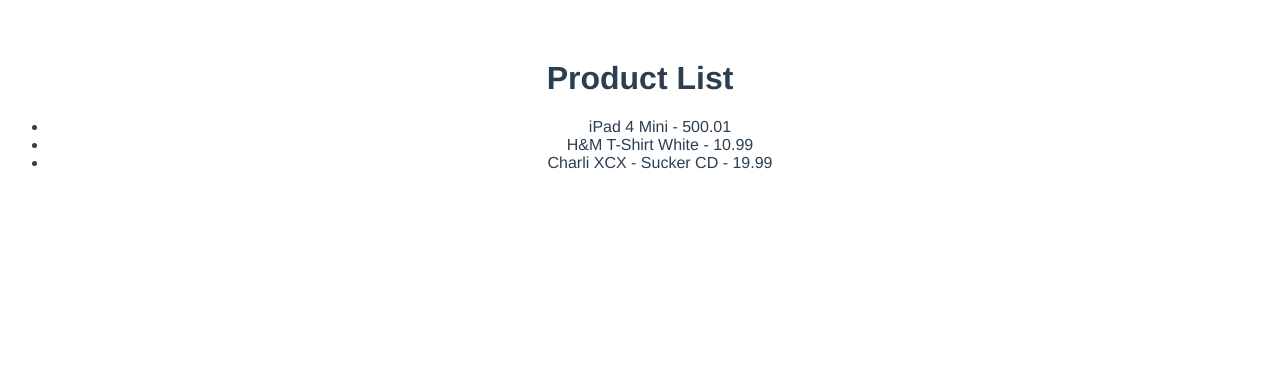
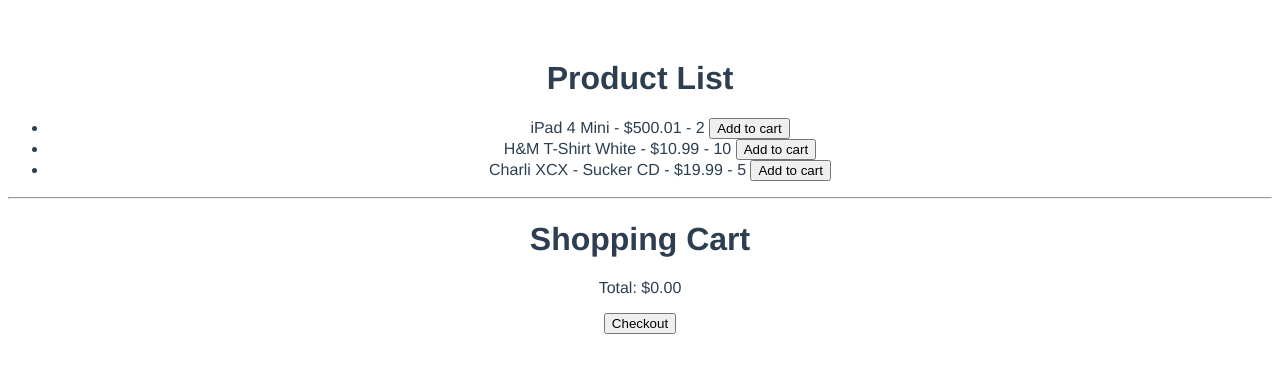
Before and after one commit to tsukhu/vue-shopping-cart, a Vue app: page / in a window 1280 px wide. Shown: the top 372 px of the page. Built offline with nearby package versions, Linux system fonts and the light colour scheme.

Commit message:
Vuex basic added

```diff
--- a/package.json
+++ b/package.json
@@ -15,7 +15,8 @@
   },
   "dependencies": {
     "vue": "^2.5.2",
-    "vue-router": "^3.0.1"
+    "vue-router": "^3.0.1",
+    "vuex": "^3.0.1"
   },
   "devDependencies": {
     "autoprefixer": "^7.1.2",
--- /dev/null
+++ b/src/components/Home.vue
@@ -0,0 +1,22 @@
+<template>
+    <div>
+        <ProductList/>
+        <hr>
+        <ShoppingCart/>
+    </div>
+</template>
+
+<script>
+import ProductList from '@/components/ProductList'
+import ShoppingCart from '@/components/ShoppingCart'
+export default {
+  components: {
+    ProductList,
+    ShoppingCart
+  }
+}
+</script>
+
+<style scoped>
+
+</style>
--- a/src/components/ProductList.vue
+++ b/src/components/ProductList.vue
@@ -1,26 +1,41 @@
 <template>
 <div>
     <h1> Product List </h1>
-
-    <ul>
-        <li v-for="product in products" v-bind:key="product.id"> {{product.title}} - {{product.price}}</li>
+    <img
+      v-if="loading"
+      src="https://i.imgur.com/JfPpwOA.gif"
+      >
+    <ul v-else>
+        <li v-for="product in products" v-bind:key="product.id"> {{product.title}} - {{product.price | currency}} - {{product.inventory}}
+        <button @click="addProductToCart(product)">Add to cart</button>
+        </li>
     </ul>
 </div>
 </template>
 
 
 <script>
-import shop from '@/api/shop'
 export default {
   data () {
     return {
-      products: []
+      loading: false
     }
   },
+  computed: {
+    products () {
+      return this.$store.getters.availableProducts
+    }
+  },
+
+  methods: {
+    addProductToCart (product) {
+      this.$store.dispatch('addProductToCart', product)
+    }
+  },
+
   created () {
-    shop.getProducts(products => {
-      this.products = products
-    })
+    this.loading = true
+    this.$store.dispatch('fetchProducts').then(() => (this.loading = false))
   }
 }
 </script>
--- /dev/null
+++ b/src/components/ShoppingCart.vue
@@ -0,0 +1,31 @@
+<template>
+    <div>
+        <h1>Shopping Cart</h1>
+        <ul>
+            <li v-bind:key="product.id" v-for="product in products">
+                {{product.title}} - {{product.price | currency}} - {{product.quantity}}
+            </li>
+        </ul>
+        <p>Total: {{total | currency}}</p>
+        <button @click="$store.dispatch('checkout')">Checkout</button>
+        <p v-if="$store.state.checkoutStatus">{{$store.state.checkoutStatus}}</p>
+    </div>
+</template>
+
+<script>
+export default {
+  computed: {
+    products () {
+      return this.$store.getters.cartProducts
+    },
+
+    total () {
+      return this.$store.getters.cartTotal
+    }
+  }
+}
+</script>
+
+<style scoped>
+
+</style>
--- /dev/null
+++ b/src/currency.js
@@ -0,0 +1,17 @@
+const digitsRE = /(\d{3})(?=\d)/g
+
+export function currency (value, currency, decimals) {
+  value = parseFloat(value)
+  if (!isFinite(value) || (!value && value !== 0)) return ''
+  currency = currency != null ? currency : '$'
+  decimals = decimals != null ? decimals : 2
+  var stringified = Math.abs(value).toFixed(decimals)
+  var _int = decimals ? stringified.slice(0, -1 - decimals) : stringified
+  var i = _int.length % 3
+  var head = i > 0 ? _int.slice(0, i) + (_int.length > 3 ? ',' : '') : ''
+  var _float = decimals ? stringified.slice(-1 - decimals) : ''
+  var sign = value < 0 ? '-' : ''
+  return (
+    sign + currency + head + _int.slice(i).replace(digitsRE, '$1,') + _float
+  )
+}
--- a/src/main.js
+++ b/src/main.js
@@ -4,11 +4,16 @@
 import App from './App'
 import router from './router'
 
+import store from '@/store/index'
+
+import { currency } from '@/currency'
+
 Vue.config.productionTip = false
-
+Vue.filter('currency', currency)
 /* eslint-disable no-new */
 new Vue({
   el: '#app',
+  store,
   router,
   template: '<App/>',
   components: { App }
--- a/src/router/index.js
+++ b/src/router/index.js
@@ -1,6 +1,6 @@
 import Vue from 'vue'
 import Router from 'vue-router'
-import ProductList from '@/components/ProductList'
+import Home from '@/components/Home'
 
 Vue.use(Router)
 
@@ -8,8 +8,8 @@
   routes: [
     {
       path: '/',
-      name: 'ProductList',
-      component: ProductList
+      name: 'Home',
+      component: Home
     }
   ]
 })
--- /dev/null
+++ b/src/store/index.js
@@ -0,0 +1,125 @@
+import Vuex from 'vuex'
+
+import Vue from 'vue'
+
+import shop from '@/api/shop'
+
+Vue.use(Vuex)
+
+export default new Vuex.Store({
+  state: {
+    // = data
+    products: [],
+    // { id, quantity}
+    cart: []
+  },
+
+  getters: {
+    // = computed properties
+    availableProducts (state, getters) {
+      return state.products.filter(product => product.inventory > 0)
+    },
+
+    cartProducts (state, getters) {
+      return state.cart.map(cartItem => {
+        const product = state.products.find(
+          product => product.id === cartItem.id
+        )
+        // console.log(product)
+        return {
+          title: product.title,
+          price: product.price,
+          quantity: cartItem.quantity
+        }
+      })
+    },
+
+    cartTotal (state, getters) {
+    //   let total = 0
+
+    //   getters.cartProducts.forEach(product => {
+    //     total += product.price * product.quantity
+    //   })
+
+    //   return total
+
+      return getters.cartProducts.reduce(
+          (total, product) => total + product.price * product.quantity, 0)
+    }
+  },
+
+  actions: {
+    // = methods
+    fetchProducts ({ commit }) {
+      return new Promise((resolve, reject) => {
+        // make the call
+        // run setProducts mutation
+        shop.getProducts(products => {
+          commit('setProducts', products)
+          resolve()
+        })
+      })
+    },
+
+    addProductToCart (context, product) {
+      if (product.inventory > 0) {
+        const cartItem = context.state.cart.find(item => item.id === product.id)
+        // find cartItem
+
+        if (!cartItem) {
+          // pushProductToCart
+          context.commit('pushProductToCart', product.id)
+        } else {
+          // incrementItemQuantity
+          context.commit('incrementItemQuantity', cartItem)
+        }
+
+        context.commit('decrementProductInventory', product)
+      }
+    },
+
+    checkout ({state, commit}) {
+      shop.buyProducts(
+          state.cart,
+          () => {
+            commit('emptyCart')
+            commit('setCheckoutStatus', 'success')
+          },
+          () => {
+            commit('setCheckoutStatus', 'fail')
+          }
+      )
+    }
+  },
+
+  mutations: {
+    // Setting and updating the state
+    setProducts (state, products) {
+      // update products
+      state.products = products
+    },
+
+    pushProductToCart (state, productId) {
+      state.cart.push({
+        id: productId,
+        quantity: 1
+      })
+    },
+
+    incrementItemQuantity (state, cartItem) {
+      cartItem.quantity++
+    },
+
+    decrementProductInventory (state, product) {
+      product.inventory--
+    },
+
+    setCheckoutStatus (state, status) {
+      state.checkoutStatus = status
+    },
+
+    emptyCart (state) {
+      state.cart = []
+    }
+  }
+})
```
Also changed, not shown: 1 other file (tests, documents, lock files or other folders).
